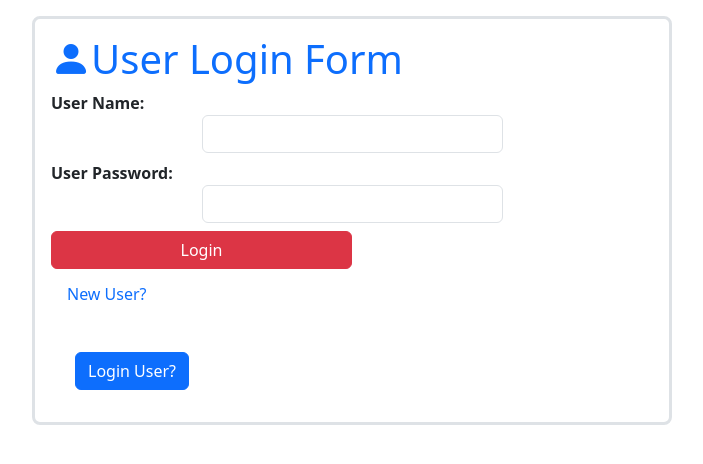
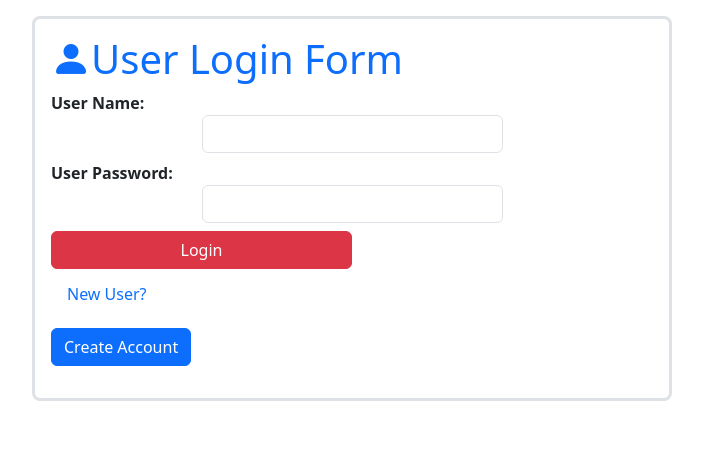
Before and after one commit to AnnamVenkataNagendra/student, a React (Vite) app: page / in a window 1280 px wide. Shown: the top 464 px of the page, without its empty margins (288-991 px from the left). Built offline with nearby package versions, Linux system fonts and the light colour scheme.

Commit message:
Added React login with JWT authentication

```diff
--- a/src/Student/Student.jsx
+++ b/src/Student/Student.jsx
@@ -53,12 +53,17 @@ const navigate=useNavigate();
 
             <dt>User Password:</dt>
             <dd><input type='password' className='form-control w-50 mx-auto'  value={getName.stuPass} onChange={(event)=>{setName({...getName, stuPass: event.target.value})}}/></dd>
-            <button className='btn btn-danger w-50'>Login</button>
-            <h6 className='text-primary mt-3 ms-3 m-4'>New User?
-            </h6>
+              <button type="submit" className="btn btn-danger w-50">
+                   Login
+                   </button>
+             <h6 className='text-primary mt-3 ms-3 m-4'>New User?</h6>
               <p className={getSuccess==true? 'text-success' : 'text-danger'}>{getMsg}</p>
-              <Link to='/post'>
-         <button className='btn btn-primary mt-4 ms-4'>Login User?</button></Link>
+
+             <div className="mt-3">
+               <Link to="/post" className="btn btn-primary">
+                    Create Account
+                    </Link>
+                   </div>
           </dl>
 
     </div>
--- a/src/Student/StudentLoginForm.jsx
+++ b/src/Student/StudentLoginForm.jsx
@@ -43,7 +43,7 @@ const StudentLoginForm = () => {
 
             <dt>User Password:</dt>
             <dd><input type='password' className='form-control w-50 mx-auto'  value={getName.stuPass} onChange={(event)=>{setName({...getName, stuPass: event.target.value})}} required/></dd>
-            <button className='btn btn-danger w-50'>Register</button>
+            <button className='btn btn-danger w-50' type='submit'>Register</button>
             <p className={getSuccess==true? 'text-success' : 'text-danger'}>{getMsg}</p>
           </dl>
            <Link to='/'>
--- a/src/main.jsx
+++ b/src/main.jsx
@@ -12,7 +12,7 @@ createRoot(document.getElementById('root')).render(
   <StrictMode>
    <BrowserRouter>
     <StudentToken>
-      <App1 />
+      <App1/>
     </StudentToken>
    </BrowserRouter>
   </StrictMode>,
```
